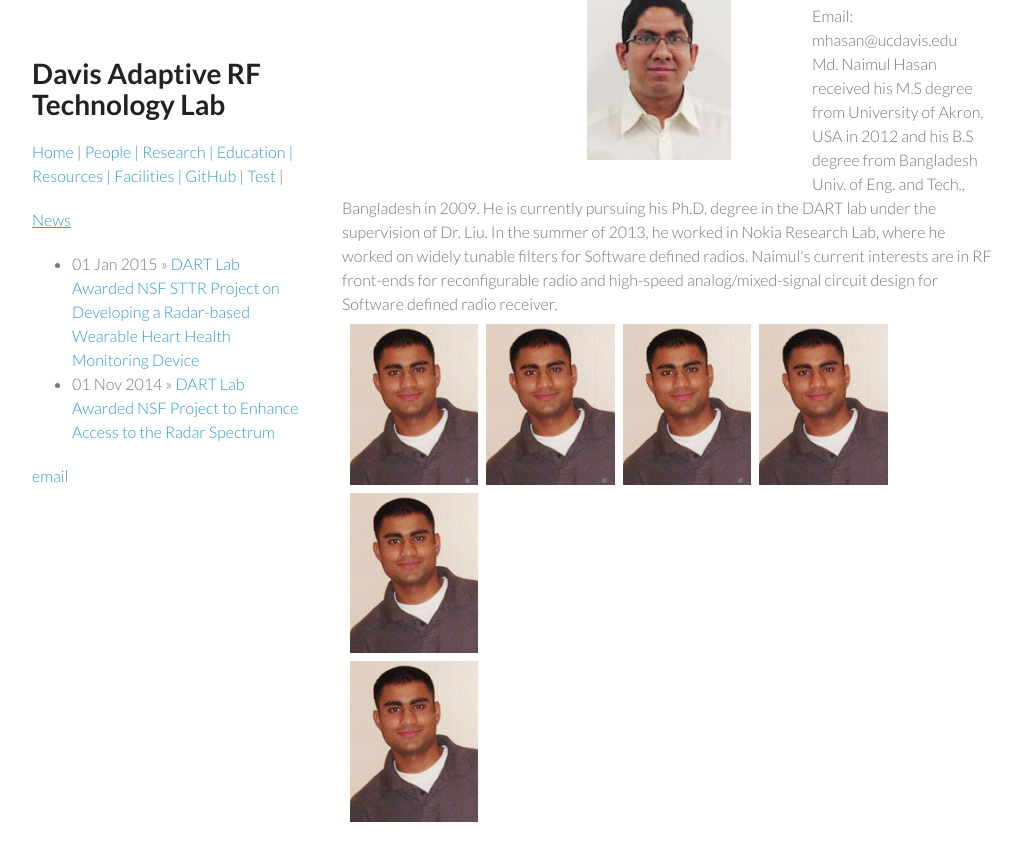
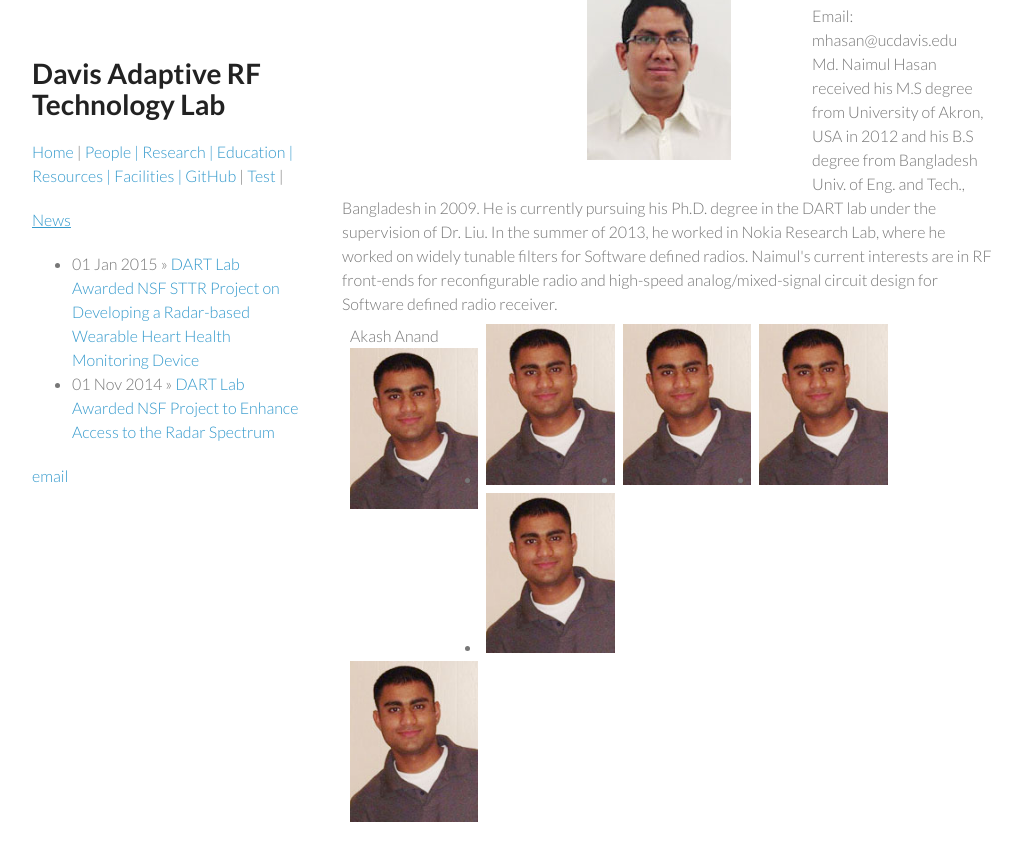
Before and after one commit to ucdart/ucdart.github.io, a Jekyll site: the page built from people/index.html, in a window 1280 px wide and 900 px high, scrolled down 977 px. Shown: the top 861 px of the window, without its empty margins (128-1144 px from the left). Built offline with Jekyll 4.4.1, drawn with Linux system fonts in a browser that asks for light colours.

Commit message:
Update index.html

```diff
--- a/people/index.html
+++ b/people/index.html
@@ -73,7 +73,7 @@ In the summer of 2013, he worked in Nokia Research Lab, where he worked on widel
 
 <div id="pattern" class="pattern">
   	<ul class="g">
-			<li><a href="#"><img src="/images/akash.jpg" alt="Product Name" /></a></li>
+			<li>Akash Anand <br> <img src="/images/akash.jpg" alt="Product Name" /></li>
 			<li><a href="#"><img src="/images/akash.jpg" alt="Product Name" /></a></li>
 			<li><a href="#"><img src="/images/akash.jpg" alt="Product Name" /></a></li>
 			<li><a href="#"><img src="/images/akash.jpg" alt="Product Name" /></a></li>
```
